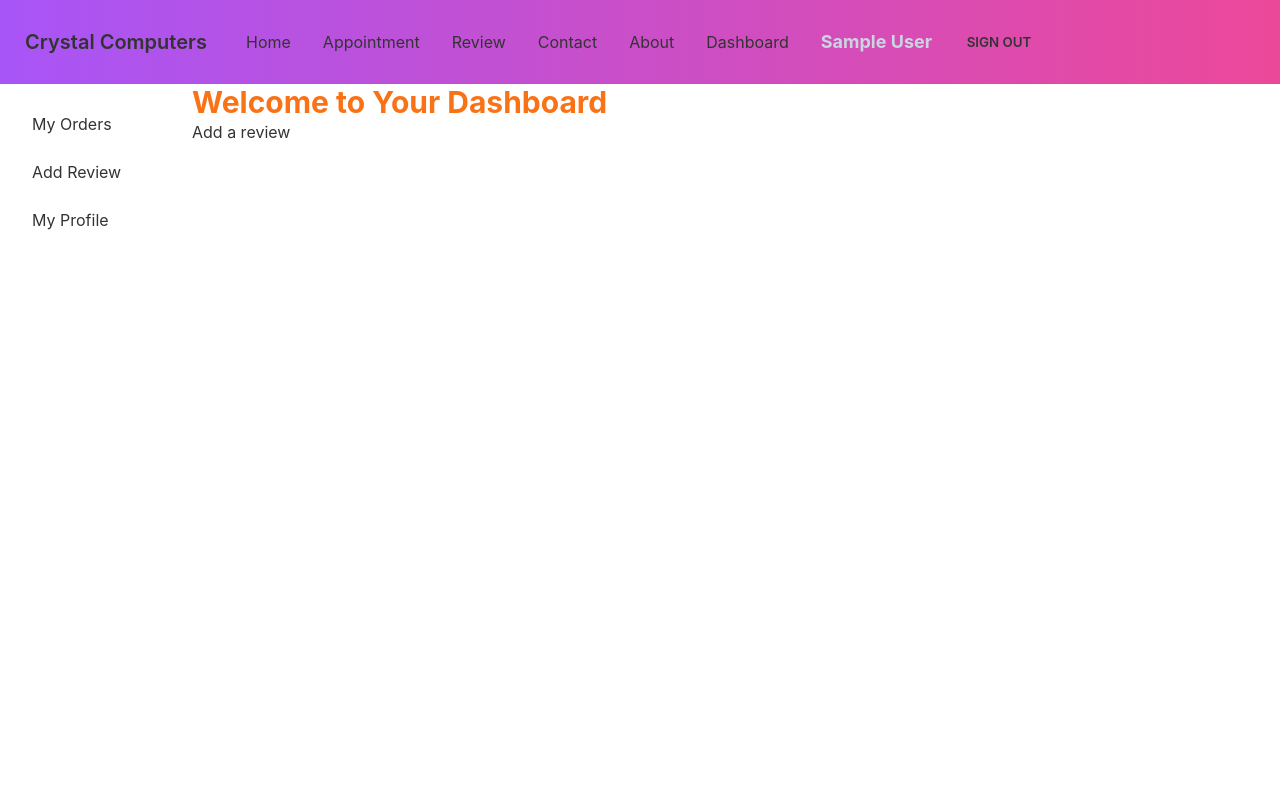
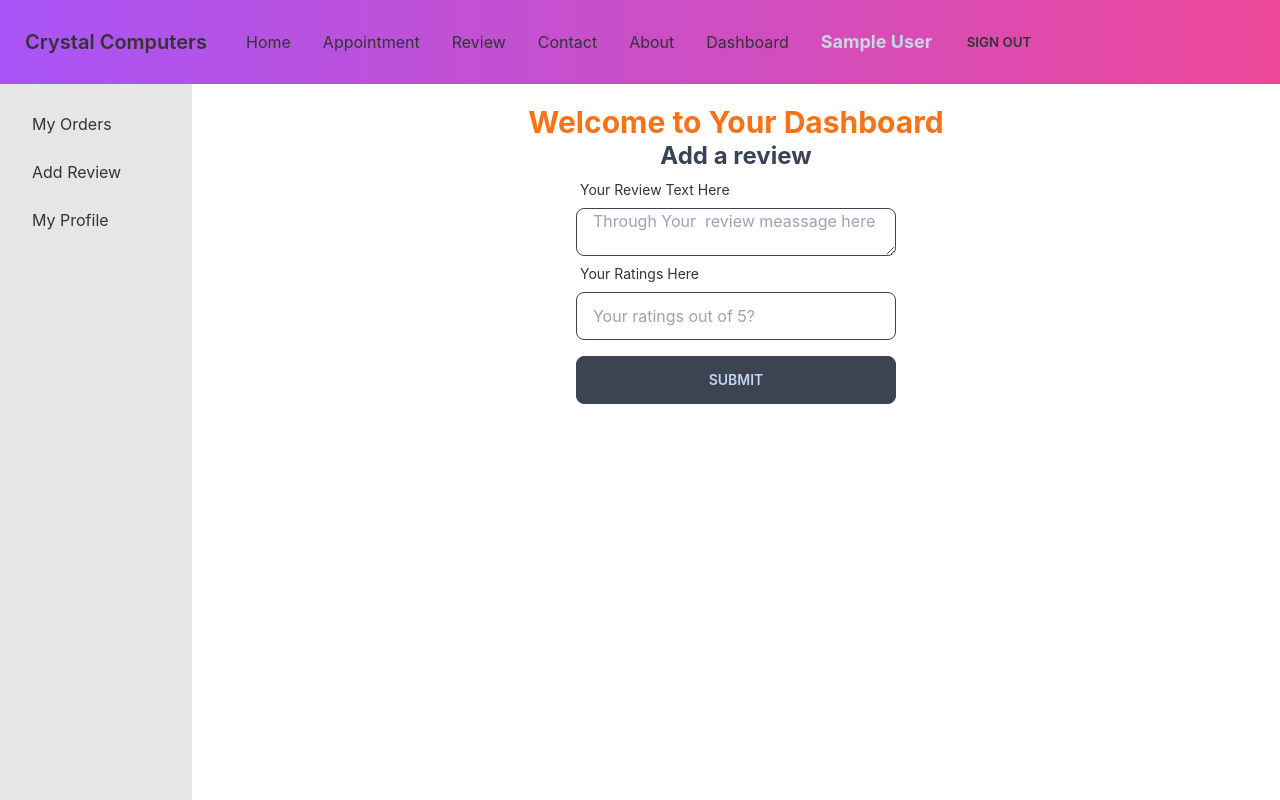
Before and after one commit to frsiam/Crystal-computers-client-side, a React (Create React App) app: page /dashboard/addreview in a window 1280 px wide. Shown: the top 800 px of the page. Built offline with nearby package versions, Linux system fonts and the light colour scheme; no server answers; sample sign-in values are in the browser's storage; the HTML template or start-up script is replaced by a standard one.

Commit message:
add a review from a customer and send it to database

```diff
--- a/src/pages/Dashboard/AddReview.js
+++ b/src/pages/Dashboard/AddReview.js
@@ -1,10 +1,57 @@
 import React from 'react';
+import { useAuthState } from 'react-firebase-hooks/auth';
+import { toast } from 'react-toastify';
+import auth from '../../firebase.init';
+import Loading from '../Shared/Loading';
 
 const AddReview = () => {
+    const [user, loading] = useAuthState(auth)
+    if (loading) {
+        return <Loading />
+    }
+    const handleReview = (event) => {
+        event.preventDefault();
+        const reviewText = event.target.message.value;
+        const rating = event.target.ratings.value;
+        console.log(reviewText, rating);
+        const review = {
+            name: user.displayName,
+            email: user.email,
+            message: reviewText,
+            ratings: rating
+        };
+        fetch('http://localhost:4000/review', {
+            method: 'post',
+            headers: {
+                'content-type': 'application/json'
+            },
+            body: JSON.stringify(review)
+        })
+            .then(res => res.json())
+            .then(data => {
+                console.log(data)
+                toast.success('Successfully added Your review !!')
+            })
+    }
     return (
-        <div>
-            <h1>Add a review</h1>
-        </div>
+        <form onSubmit={handleReview} className='w-full'>
+            <h1 className='text-2xl text-accent font-bold text-center'>Add a review</h1>
+            <div className="form-control mx-auto w-full max-w-xs">
+                <label className="label">
+                    <span className="label-text">Your Review Text Here</span>
+                </label>
+                <textarea name='message' type="text" placeholder="Through Your  review meassage here" className="input input-bordered input-accent w-full max-w-xs block" rows="2" required />
+            </div>
+            <div className="form-control mx-auto w-full max-w-xs">
+                <label className="label">
+                    <span className="label-text">Your Ratings Here</span>
+                </label>
+                <input name='ratings' type="number" placeholder="Your ratings out of 5?" className="input input-bordered input-accent w-full max-w-xs block" required />
+            </div>
+            <div className="form-control mx-auto w-full max-w-xs mt-4">
+                <input className='btn w-full max-w-xm' type="submit" value='Submit' />
+            </div>
+        </form>
     );
 };
 
--- a/src/pages/Dashboard/Dashboard.js
+++ b/src/pages/Dashboard/Dashboard.js
@@ -11,7 +11,7 @@ const Dashboard = () => {
         <div className="drawer drawer-mobile">
             <input id="dashboard-sidebar" type="checkbox" className="drawer-toggle" />
             {/* flex flex-col items-center justify-center */}
-            <div className="drawer-content">
+            <div className="drawer-content mx-auto mt-5">
                 {/* <!-- Page content here --> */}
                 <h1 className='text-3xl text-orange-500 font-bold'>Welcome to Your Dashboard</h1>
                 <Outlet></Outlet>
@@ -19,7 +19,7 @@ const Dashboard = () => {
             </div>
             <div className="drawer-side">
                 <label htmlFor="dashboard-sidebar" className="drawer-overlay"></label>
-                <ul className="menu p-4 overflow-y-auto w-48 bg-base-100 text-base-content">
+                <ul className="menu p-4 overflow-y-auto w-48 bg-base-200 text-base-content">
                     {/* <!-- Sidebar content here --> */}
                     <li><Link to='/dashboard'>My Orders</Link></li>
                     <li><Link to='/dashboard/addreview'>Add Review</Link></li>
--- a/src/pages/Login/Login.js
+++ b/src/pages/Login/Login.js
@@ -59,7 +59,7 @@ const Login = () => {
                             <input
                                 type="email"
                                 placeholder="Your Email"
-                                className="input input-bordered w-full max-w-xs"
+                                className="input input-info input-bordered w-full max-w-xs"
                                 {...register("email", {
                                     required: {
                                         value: true,
@@ -84,7 +84,7 @@ const Login = () => {
                             <input
                                 type="password"
                                 placeholder="Password"
-                                className="input input-bordered w-full max-w-xm"
+                                className="input input-info input-bordered w-full max-w-xm"
                                 {...register("password", {
                                     required: {
                                         value: true,
--- a/src/pages/Login/Register.js
+++ b/src/pages/Login/Register.js
@@ -58,7 +58,7 @@ const Register = () => {
                             <input
                                 type="text"
                                 placeholder="Your Name"
-                                className="input input-bordered w-full max-w-xs"
+                                className="input input-primary input-bordered w-full max-w-xs"
                                 {...register("name", {
                                     required: {
                                         value: true,
@@ -78,7 +78,7 @@ const Register = () => {
                             <input
                                 type="email"
                                 placeholder="Your Email"
-                                className="input input-bordered w-full max-w-xs"
+                                className="input input-primary input-bordered w-full max-w-xs"
                                 {...register("email", {
                                     required: {
                                         value: true,
@@ -103,7 +103,7 @@ const Register = () => {
                             <input
                                 type="password"
                                 placeholder="Password"
-                                className="input input-bordered w-full max-w-xm"
+                                className="input input-primary input-bordered w-full max-w-xm"
                                 {...register("password", {
                                     required: {
                                         value: true,
```
